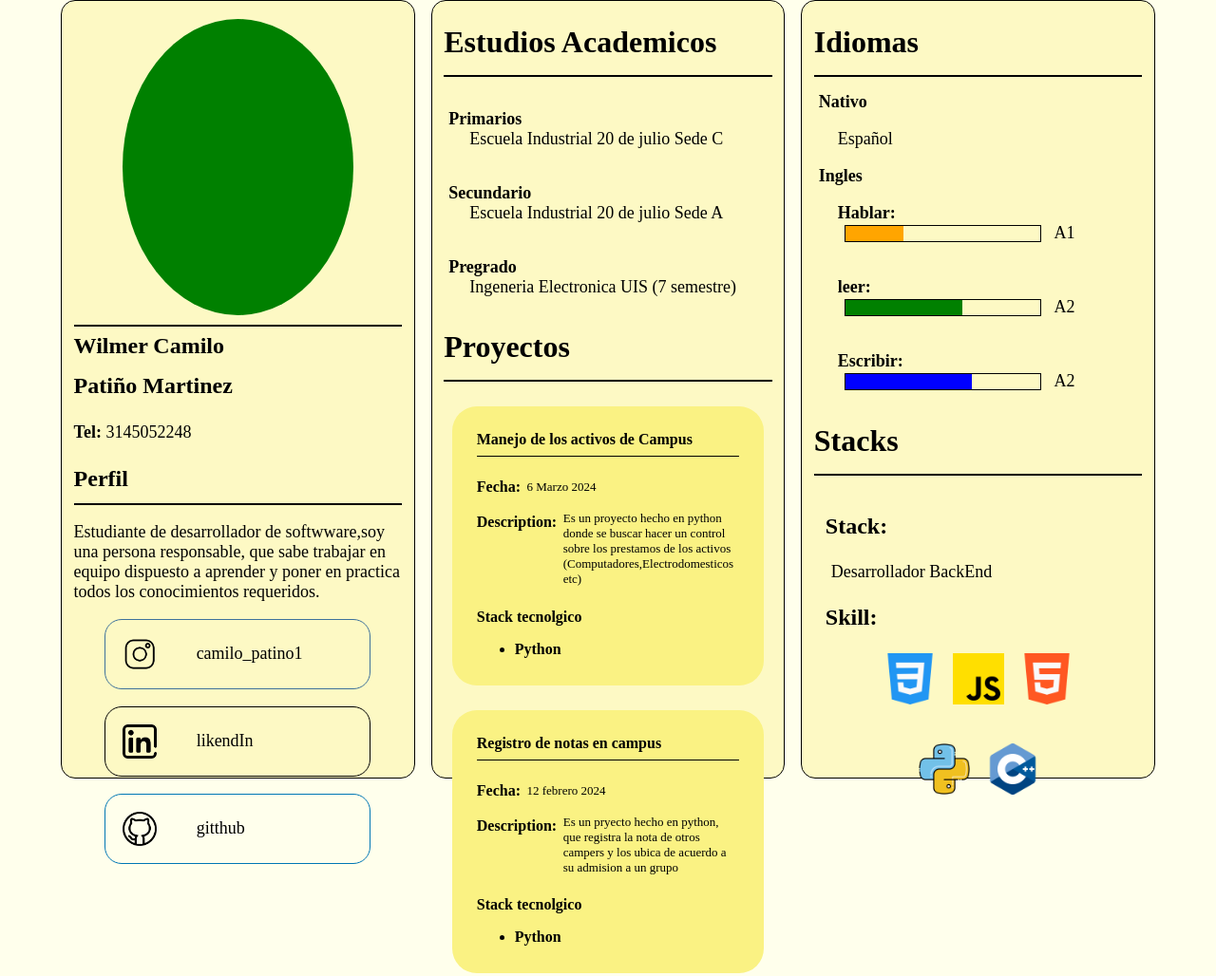
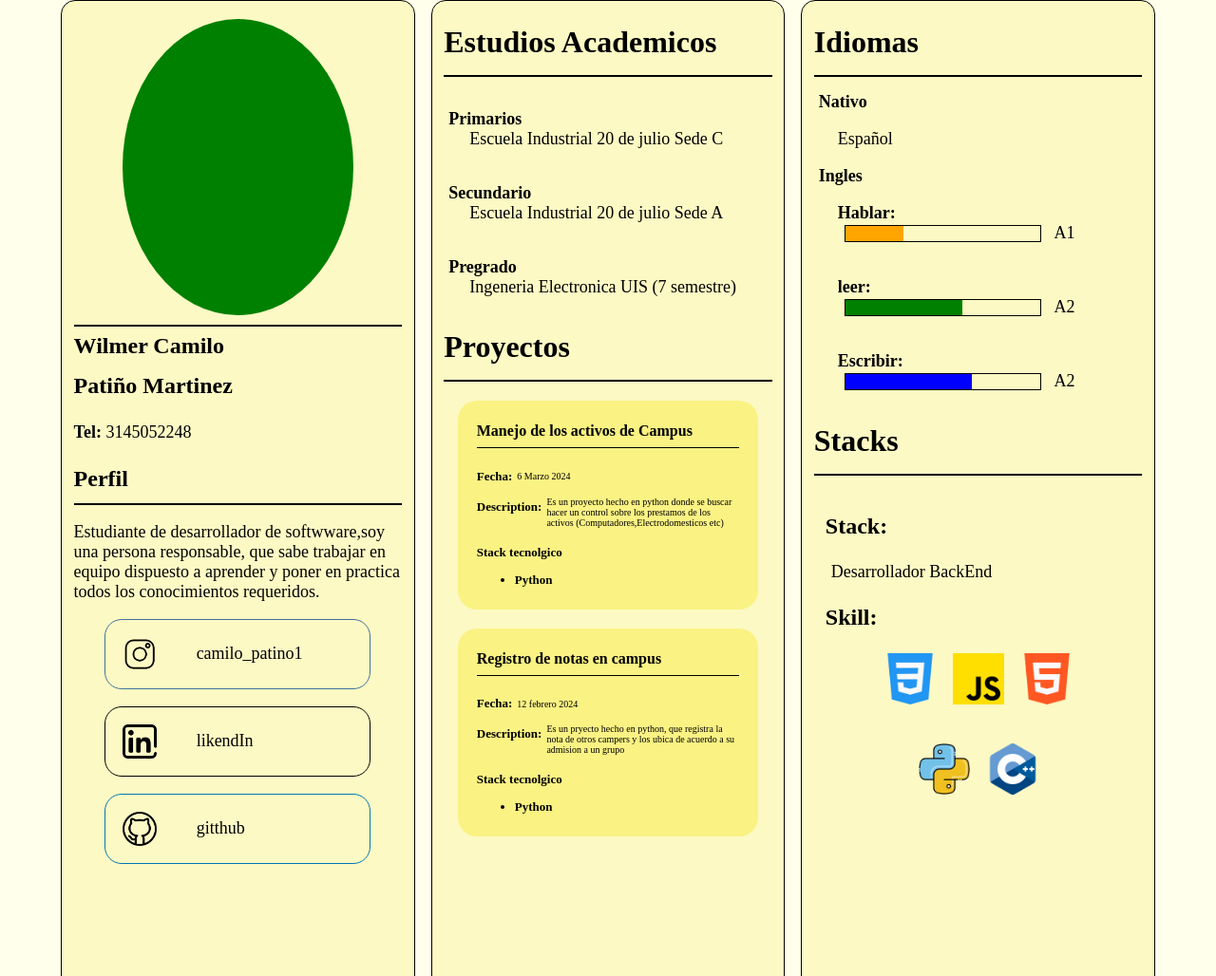
Before and after one commit to Camilo12p/My_cv.github.io, a plain HTML site: page index.html in a window 1280 px wide. Shown: the top 1028 px of the page at 95% size. Drawn offline with Linux system fonts and the light colour scheme.

Commit message:
Se hizo mas adaptable a pantallas de pc

```diff
--- a/css/styles.css
+++ b/css/styles.css
@@ -177,7 +177,7 @@ body {
 .description_word_proyect,
 .fecha_word_proyect,
 .stack_tecnolgy_word,
-.staks_list{
+.staks_list {
   font-size: medium;
   font-weight: bold;
 }
@@ -299,3 +299,20 @@ img:hover {
   justify-content: center;
   gap: 1em;
 }
+
+@media (max-height: 940px) {
+  .container_general {
+    width: 90%;
+    height: 150vh;
+  }
+
+  .proyecto_container {
+    font-size: x-small;
+  }
+  .description_word_proyect,
+  .fecha_word_proyect,
+  .stack_tecnolgy_word,
+  .staks_list {
+    font-size: small;
+  }
+}
```
